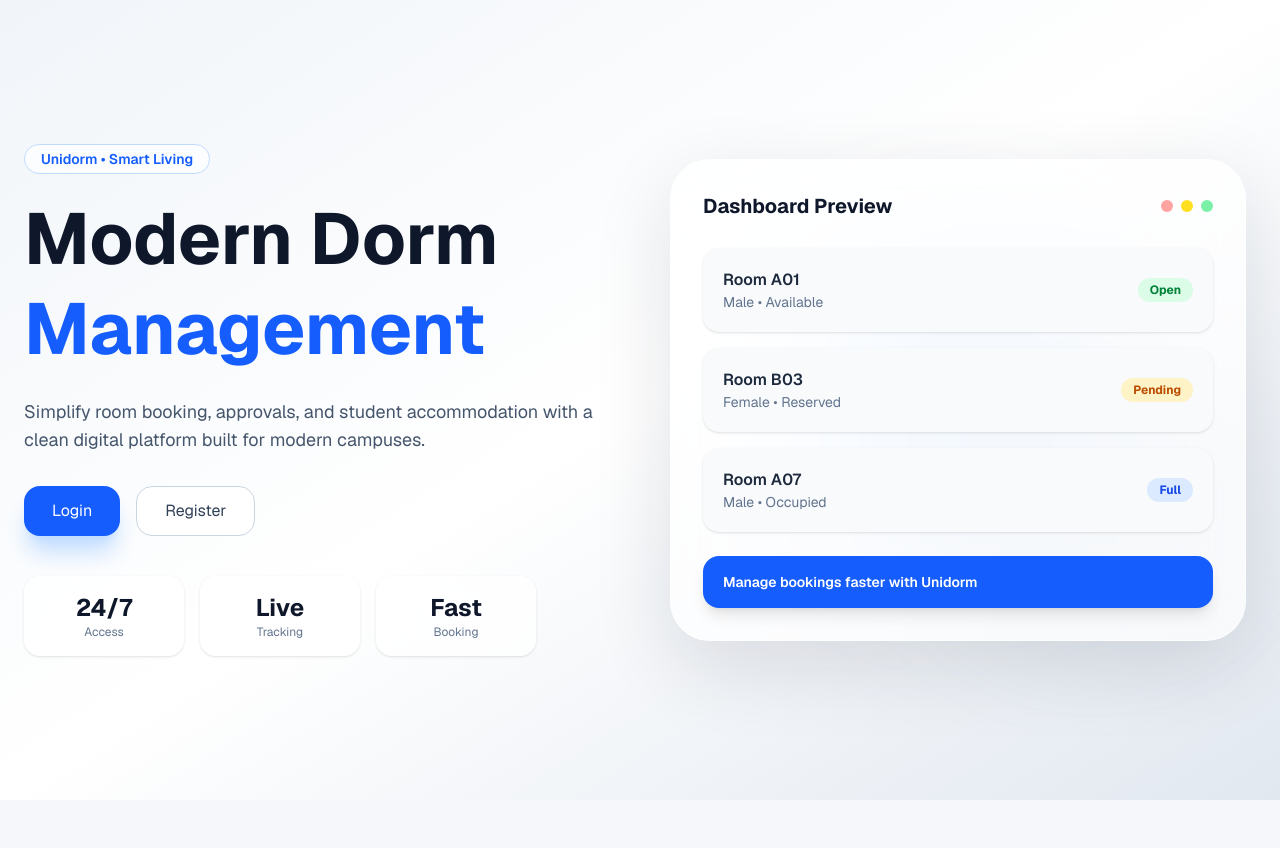
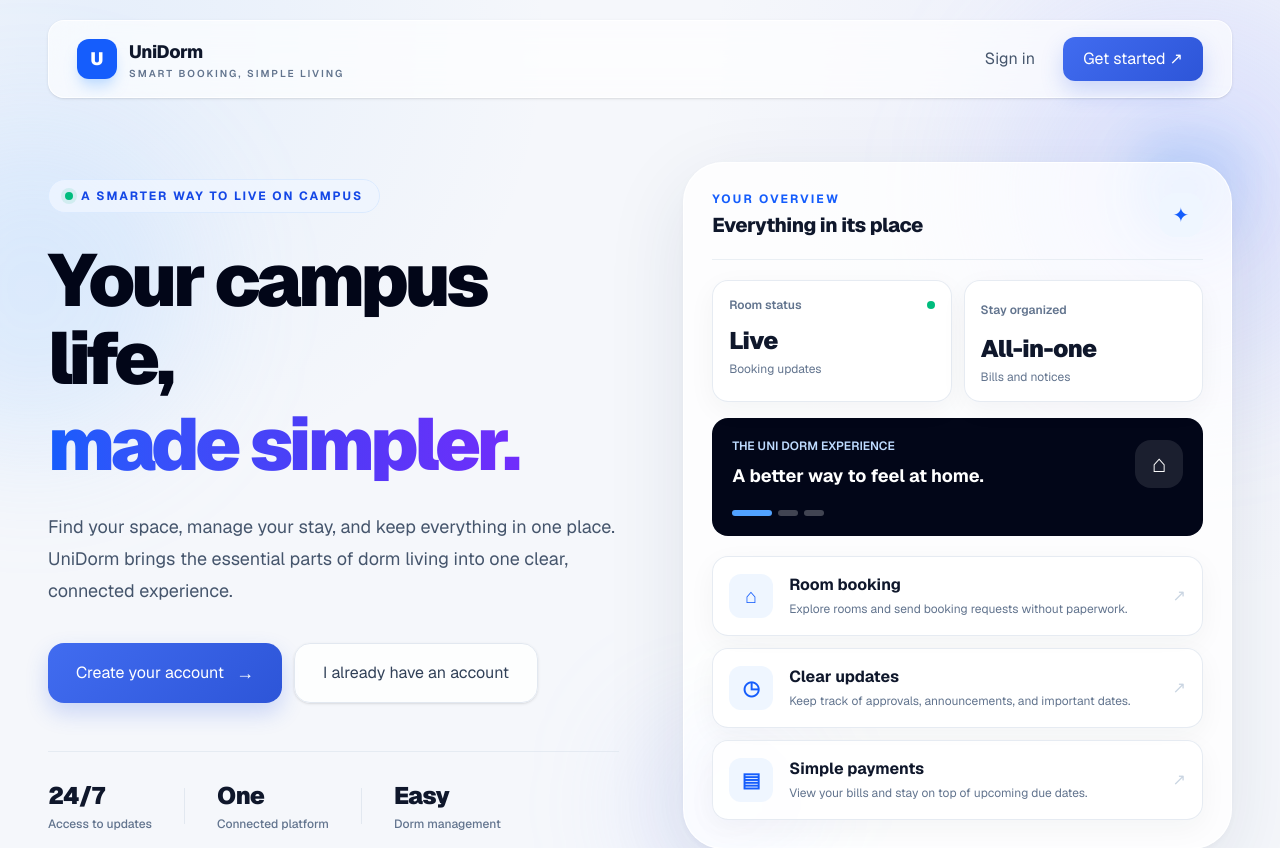
Before and after one commit to Yolk-again/Final_Project-UniDorm, a Next.js app in the folder frontend/: page / in a window 1280 px wide. Shown: the top 848 px of the page. Before the commit the page ends 800 px from the top, so only its background shows below. Built offline with nearby package versions, Linux system fonts and the light colour scheme.

Commit message:
style: redesign UniDorm landing page

```diff
--- a/frontend/app/page.tsx
+++ b/frontend/app/page.tsx
@@ -1,132 +1,117 @@
 "use client";
 
 import { useRouter } from "next/navigation";
+
+const features = [
+  { icon: "⌂", title: "Room booking", description: "Explore rooms and send booking requests without paperwork." },
+  { icon: "◷", title: "Clear updates", description: "Keep track of approvals, announcements, and important dates." },
+  { icon: "▤", title: "Simple payments", description: "View your bills and stay on top of upcoming due dates." },
+];
 
 export default function HomePage() {
   const router = useRouter();
 
   return (
-    <div className="min-h-screen overflow-x-hidden bg-gradient-to-br from-slate-100 via-white to-slate-200 px-6 py-6">
-      <div className="mx-auto grid min-h-[calc(100dvh-3rem)] max-w-7xl items-center gap-10 py-6 lg:grid-cols-2">
-        {/* LEFT SIDE */}
-        <div className="relative z-10 flex flex-col justify-center">
-          <div className="mb-5 inline-flex w-fit rounded-full border border-blue-200 bg-white/70 px-4 py-1 text-sm font-semibold text-blue-600 backdrop-blur-xl">
-            Unidorm • Smart Living
+    <main className="relative min-h-screen overflow-hidden px-5 py-5 sm:px-8 lg:px-12">
+      <div className="pointer-events-none absolute -left-32 top-32 h-80 w-80 rounded-full bg-blue-300/20 blur-3xl" />
+      <div className="pointer-events-none absolute -right-24 top-0 h-96 w-96 rounded-full bg-indigo-300/20 blur-3xl" />
+
+      <div className="relative mx-auto max-w-7xl">
+        <header className="animate-ui-in flex items-center justify-between rounded-2xl border border-white/80 bg-white/65 px-5 py-4 shadow-sm backdrop-blur-xl sm:px-7">
+          <a href="/" className="flex items-center gap-3" aria-label="UniDorm home">
+            <span className="grid h-10 w-10 place-items-center rounded-xl bg-blue-600 text-lg font-black text-white shadow-lg shadow-blue-200">U</span>
+            <span>
+              <span className="block text-lg font-extrabold tracking-tight text-slate-900">UniDorm</span>
+              <span className="block text-[10px] font-semibold uppercase tracking-[0.2em] text-slate-500">Smart booking, simple living</span>
+            </span>
+          </a>
+          <nav className="flex items-center gap-2 sm:gap-3">
+            <button onClick={() => router.push("/login")} className="rounded-xl px-4 py-2.5 text-sm font-semibold text-slate-600 hover:bg-slate-100 hover:text-slate-900">Sign in</button>
+            <button onClick={() => router.push("/register")} className="ui-button-primary rounded-xl px-4 py-2.5 text-sm font-semibold text-white sm:px-5">Get started <span aria-hidden="true">↗</span></button>
+          </nav>
+        </header>
+
+        <section className="grid min-h-[calc(100dvh-7rem)] items-center gap-14 py-14 lg:grid-cols-[1.02fr_.98fr] lg:gap-16 lg:py-16">
+          <div className="animate-ui-in relative z-10">
+            <div className="mb-7 inline-flex items-center gap-2 rounded-full border border-blue-100 bg-blue-50/80 px-4 py-2 text-xs font-bold uppercase tracking-[0.16em] text-blue-700">
+              <span className="h-2 w-2 rounded-full bg-emerald-500 shadow-[0_0_0_4px_rgba(16,185,129,.12)]" />
+              A smarter way to live on campus
+            </div>
+            <h1 className="max-w-3xl text-5xl font-black leading-[1.06] tracking-[-0.055em] text-slate-950 sm:text-6xl lg:text-[4.6rem]">
+              Your campus life,
+              <span className="mt-2 block bg-gradient-to-r from-blue-600 via-indigo-600 to-violet-600 bg-clip-text text-transparent">made simpler.</span>
+            </h1>
+            <p className="mt-7 max-w-xl text-base leading-8 text-slate-600 sm:text-lg">
+              Find your space, manage your stay, and keep everything in one place. UniDorm brings the essential parts of dorm living into one clear, connected experience.
+            </p>
+            <div className="mt-9 flex flex-col gap-3 sm:flex-row">
+              <button onClick={() => router.push("/register")} className="ui-button-primary inline-flex items-center justify-center gap-3 rounded-2xl px-7 py-4 text-sm font-bold text-white">
+                Create your account <span className="text-lg">→</span>
+              </button>
+              <button onClick={() => router.push("/login")} className="inline-flex items-center justify-center rounded-2xl border border-slate-200 bg-white/80 px-7 py-4 text-sm font-bold text-slate-700 shadow-sm hover:border-slate-300 hover:bg-white">
+                I already have an account
+              </button>
+            </div>
+            <div className="mt-12 flex flex-wrap items-center gap-x-8 gap-y-4 border-t border-slate-200/80 pt-7">
+              <div><p className="text-2xl font-black tracking-tight text-slate-900">24/7</p><p className="mt-1 text-xs font-medium text-slate-500">Access to updates</p></div>
+              <div className="h-9 w-px bg-slate-200" />
+              <div><p className="text-2xl font-black tracking-tight text-slate-900">One</p><p className="mt-1 text-xs font-medium text-slate-500">Connected platform</p></div>
+              <div className="h-9 w-px bg-slate-200" />
+              <div><p className="text-2xl font-black tracking-tight text-slate-900">Easy</p><p className="mt-1 text-xs font-medium text-slate-500">Dorm management</p></div>
+            </div>
           </div>
 
-          <h1 className="text-4xl font-bold leading-tight text-slate-900 sm:text-5xl lg:text-7xl">
-            Modern Dorm
-            <span className="block text-blue-600">Management</span>
-          </h1>
+          <div className="animate-ui-in-delay relative mx-auto w-full max-w-xl">
+            <div className="animate-ui-float absolute -right-5 -top-7 h-28 w-28 rounded-[2rem] bg-gradient-to-br from-blue-400/30 to-indigo-400/10 blur-xl" />
+            <div className="ui-glass relative rounded-[2rem] p-5 sm:rounded-[2.5rem] sm:p-7">
+              <div className="flex items-center justify-between border-b border-slate-200/70 pb-5">
+                <div>
+                  <p className="text-xs font-bold uppercase tracking-[0.18em] text-blue-600">Your overview</p>
+                  <h2 className="mt-1 text-xl font-extrabold tracking-tight text-slate-900">Everything in its place</h2>
+                </div>
+                <div className="grid h-11 w-11 place-items-center rounded-2xl bg-blue-50 text-xl text-blue-600">✦</div>
+              </div>
 
-          <p className="mt-6 max-w-xl text-base leading-7 text-slate-600 lg:text-lg">
-            Simplify room booking, approvals, and student accommodation with a
-            clean digital platform built for modern campuses.
-          </p>
-
-          <div className="mt-8 flex flex-wrap gap-4">
-            <button
-              onClick={() => router.push("/login")}
-              className="rounded-2xl bg-blue-600 px-7 py-3 font-semibold text-white shadow-xl shadow-blue-200 transition hover:-translate-y-1 hover:bg-blue-700"
-            >
-              Login
-            </button>
-
-            <button
-              onClick={() => router.push("/register")}
-              className="rounded-2xl border border-slate-300 bg-white px-7 py-3 font-semibold text-slate-700 transition hover:-translate-y-1 hover:bg-slate-100"
-            >
-              Register
-            </button>
-          </div>
-
-          {/* MINI STATS */}
-          <div className="mt-10 grid max-w-lg grid-cols-3 gap-2 sm:gap-4">
-            <div className="rounded-2xl bg-white/70 p-3 text-center sm:p-4 text-center shadow-sm backdrop-blur-xl">
-              <p className="text-2xl font-bold text-slate-900">24/7</p>
-              <p className="text-xs text-slate-500">Access</p>
-            </div>
-
-            <div className="rounded-2xl bg-white/70 p-4 text-center shadow-sm backdrop-blur-xl">
-              <p className="text-2xl font-bold text-slate-900">Live</p>
-              <p className="text-xs text-slate-500">Tracking</p>
-            </div>
-
-            <div className="rounded-2xl bg-white/70 p-4 text-center shadow-sm backdrop-blur-xl">
-              <p className="text-2xl font-bold text-slate-900">Fast</p>
-              <p className="text-xs text-slate-500">Booking</p>
-            </div>
-          </div>
-        </div>
-
-        {/* RIGHT SIDE */}
-        <div className="relative flex items-center justify-center">
-          {/* BACKGROUND BLOBS */}
-          <div className="absolute h-72 w-72 rounded-full bg-blue-300/30 blur-3xl" />
-          <div className="absolute bottom-10 right-10 h-60 w-60 rounded-full bg-slate-300/40 blur-3xl" />
-
-          {/* MAIN GLASS PANEL */}
-          <div className="relative w-full max-w-xl rounded-[2.5rem] border border-white/60 bg-white/70 p-8 shadow-[0_25px_80px_rgba(15,23,42,0.12)] backdrop-blur-2xl">
-            <div className="flex items-center justify-between">
-              <h2 className="text-xl font-bold text-slate-900">
-                Dashboard Preview
-              </h2>
-
-              <div className="flex gap-2">
-                <span className="h-3 w-3 rounded-full bg-red-300" />
-                <span className="h-3 w-3 rounded-full bg-yellow-300" />
-                <span className="h-3 w-3 rounded-full bg-green-300" />
-              </div>
-            </div>
-
-            {/* ROOM CARDS */}
-            <div className="mt-7 space-y-4">
-              <div className="rounded-2xl bg-slate-50 p-5 shadow-sm">
-                <div className="flex items-center justify-between">
-                  <div>
-                    <p className="font-semibold text-slate-800">Room A01</p>
-                    <p className="text-sm text-slate-500">Male • Available</p>
-                  </div>
-                  <span className="rounded-full bg-green-100 px-3 py-1 text-xs font-bold text-green-700">
-                    Open
-                  </span>
+              <div className="mt-5 grid grid-cols-2 gap-3">
+                <div className="ui-card rounded-2xl p-4">
+                  <div className="flex items-center justify-between"><span className="text-xs font-semibold text-slate-500">Room status</span><span className="h-2 w-2 rounded-full bg-emerald-500" /></div>
+                  <p className="mt-3 text-2xl font-black tracking-tight text-slate-900">Live</p>
+                  <p className="mt-1 text-xs text-slate-500">Booking updates</p>
+                </div>
+                <div className="ui-card rounded-2xl p-4">
+                  <span className="text-xs font-semibold text-slate-500">Stay organized</span>
+                  <p className="mt-3 text-2xl font-black tracking-tight text-slate-900">All-in-one</p>
+                  <p className="mt-1 text-xs text-slate-500">Bills and notices</p>
                 </div>
               </div>
 
-              <div className="rounded-2xl bg-slate-50 p-5 shadow-sm">
+              <div className="mt-4 rounded-2xl bg-slate-950 p-5 text-white">
                 <div className="flex items-center justify-between">
-                  <div>
-                    <p className="font-semibold text-slate-800">Room B03</p>
-                    <p className="text-sm text-slate-500">Female • Reserved</p>
-                  </div>
-                  <span className="rounded-full bg-amber-100 px-3 py-1 text-xs font-bold text-amber-700">
-                    Pending
-                  </span>
+                  <div><p className="text-xs font-semibold text-blue-200">THE UNI DORM EXPERIENCE</p><p className="mt-2 text-lg font-bold">A better way to feel at home.</p></div>
+                  <span className="grid h-12 w-12 place-items-center rounded-2xl bg-white/10 text-2xl">⌂</span>
                 </div>
+                <div className="mt-5 flex gap-1.5"><span className="h-1.5 w-10 rounded-full bg-blue-400" /><span className="h-1.5 w-5 rounded-full bg-white/25" /><span className="h-1.5 w-5 rounded-full bg-white/25" /></div>
               </div>
 
-              <div className="rounded-2xl bg-slate-50 p-5 shadow-sm">
-                <div className="flex items-center justify-between">
-                  <div>
-                    <p className="font-semibold text-slate-800">Room A07</p>
-                    <p className="text-sm text-slate-500">Male • Occupied</p>
+              <div className="mt-5 space-y-3">
+                {features.map((feature, index) => (
+                  <div key={feature.title} className="ui-card flex items-center gap-4 rounded-2xl p-4" style={{ animationDelay: `${index * 100}ms` }}>
+                    <span className="grid h-11 w-11 shrink-0 place-items-center rounded-xl bg-blue-50 text-xl font-semibold text-blue-600">{feature.icon}</span>
+                    <div className="min-w-0"><p className="font-bold text-slate-900">{feature.title}</p><p className="mt-0.5 text-xs leading-5 text-slate-500">{feature.description}</p></div>
+                    <span className="ml-auto text-slate-300">↗</span>
                   </div>
-                  <span className="rounded-full bg-blue-100 px-3 py-1 text-xs font-bold text-blue-700">
-                    Full
-                  </span>
-                </div>
+                ))}
               </div>
             </div>
+            <div className="pointer-events-none absolute -bottom-7 -left-7 -z-10 h-36 w-36 rounded-full bg-indigo-300/30 blur-3xl" />
+          </div>
+        </section>
 
-            {/* BOTTOM BAR */}
-            <div className="mt-6 rounded-2xl bg-blue-600 px-5 py-4 text-white shadow-lg">
-              <p className="text-sm font-semibold">
-                Manage bookings faster with Unidorm
-              </p>
-            </div>
-          </div>
-        </div>
+        <footer className="flex flex-col gap-2 border-t border-slate-200/80 py-6 text-xs text-slate-500 sm:flex-row sm:items-center sm:justify-between">
+          <p>© {new Date().getFullYear()} UniDorm. Smart booking, simple living.</p>
+          <p>Built to make dorm life feel a little simpler.</p>
+        </footer>
       </div>
-    </div>
+    </main>
   );
 }
```
